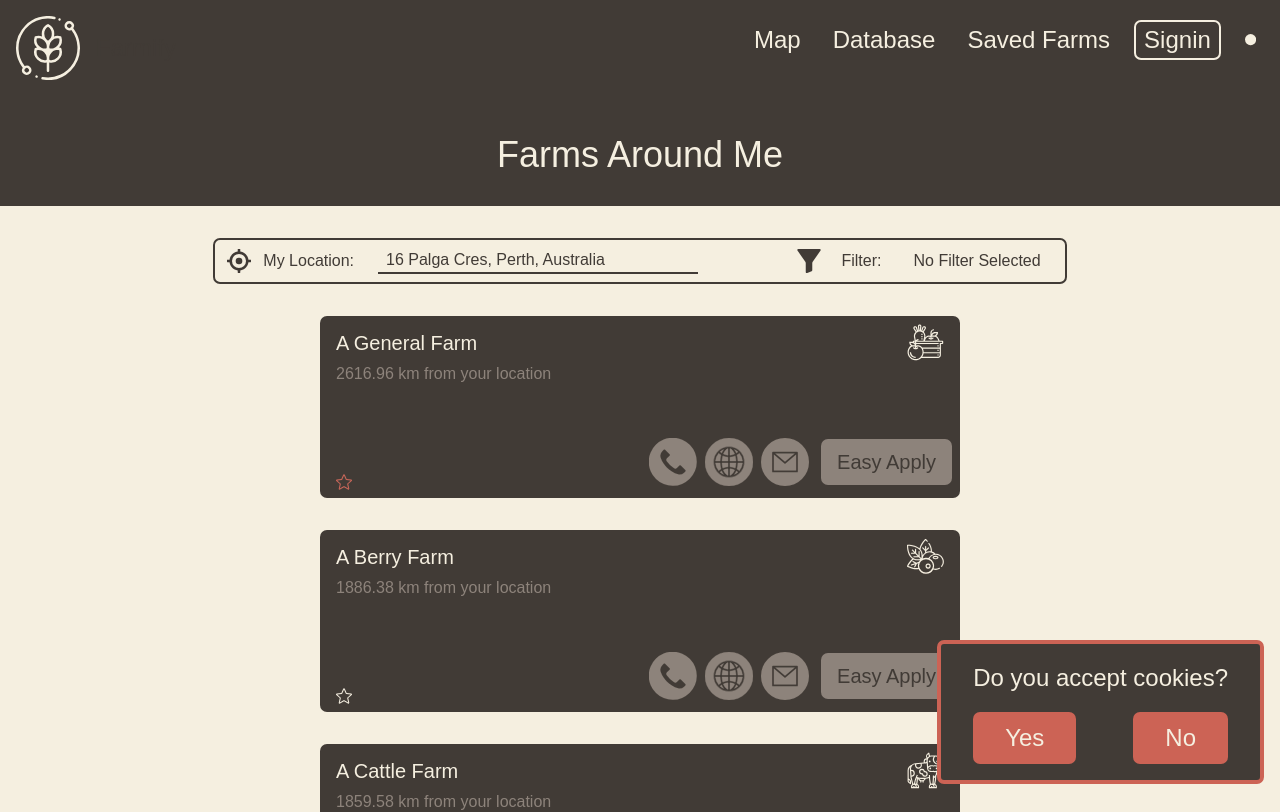
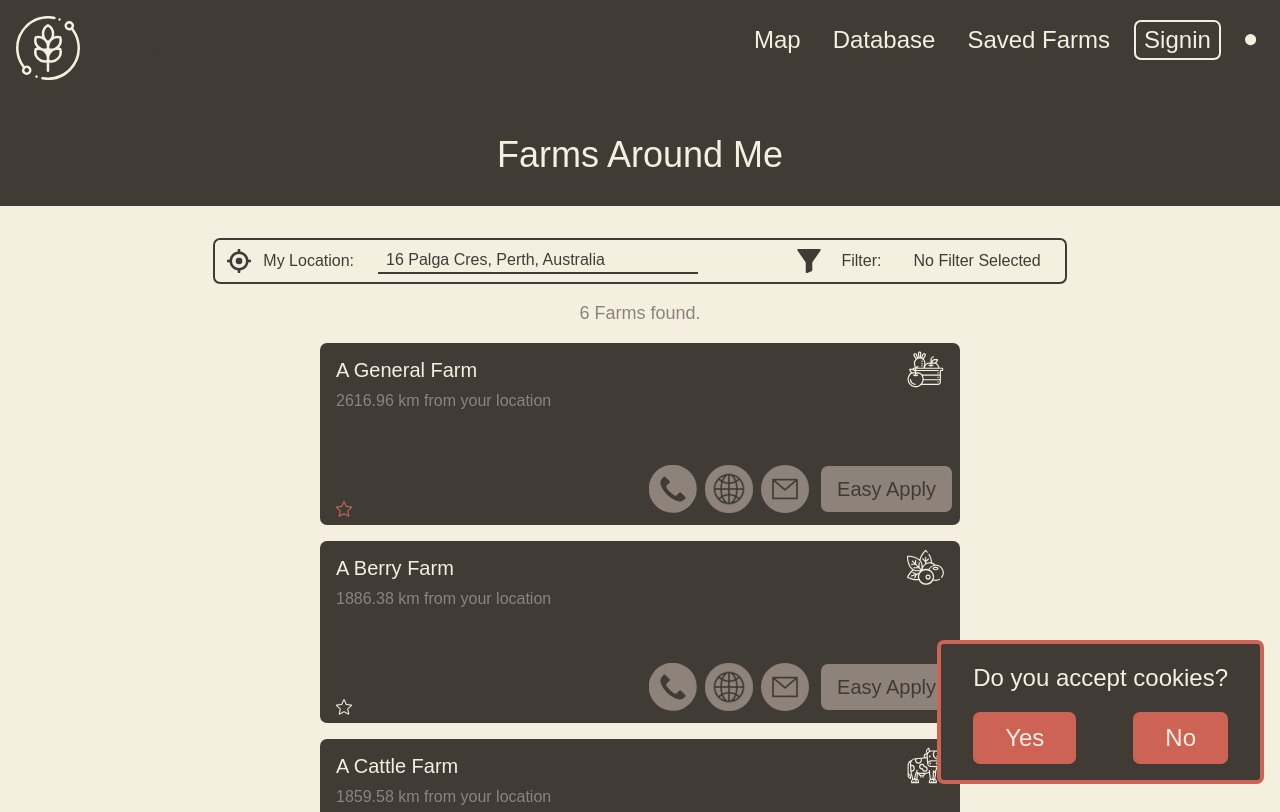
Before and after one commit to Maximilianwte/Farmify, a Vue app: page /database in a window 1280 px wide. Shown: the top 812 px of the page. Built offline with nearby package versions, Linux system fonts and the light colour scheme; what v-tooltip, vue-touch, vuelayers would draw is missing.

Commit message:
Show number of farms

```diff
--- a/src/data/farm_functions.js
+++ b/src/data/farm_functions.js
@@ -53,7 +53,7 @@ let map_functions = {
             case 'Farms with Website':
                 farms_to_show = filterObjectByKey(farms_to_show, 'website');
                 break;
-            case 'Animal Free Work (V)':
+            case 'Animal free work (V)':
                 farms_to_show = deleteObjectByValue(farms_to_show, 'category', 'Cattle Farm');
                 break;
             case 'Animal related work':
--- a/src/views/database.vue
+++ b/src/views/database.vue
@@ -30,7 +30,8 @@
                 </div>
             </div>
             <div class="container flex-col md:w-3/4 w-full">
-                <ListItem class="mt-8" v-for="item in list_item" v-bind:key="item.id" v-bind:item="item" />
+                <p class="mt-4 text-lg text-bg_secondary">{{getNumberItems}}</p>
+                <ListItem class="mt-4" v-for="item in list_item" v-bind:key="item.id" v-bind:item="item" />
             </div>
         </div>
     </div>
@@ -55,6 +56,9 @@
             store.commit("updateFarmsToShow", store.state.farms.data);
         },
         computed: {
+            getNumberItems() {
+                return store.state.farms.active.length > 0 ? store.state.farms.active.length + ' Farms found.' : 'No Farms found.'
+            },
             list_item() {
                 return store.state.farms.active
             }
```
